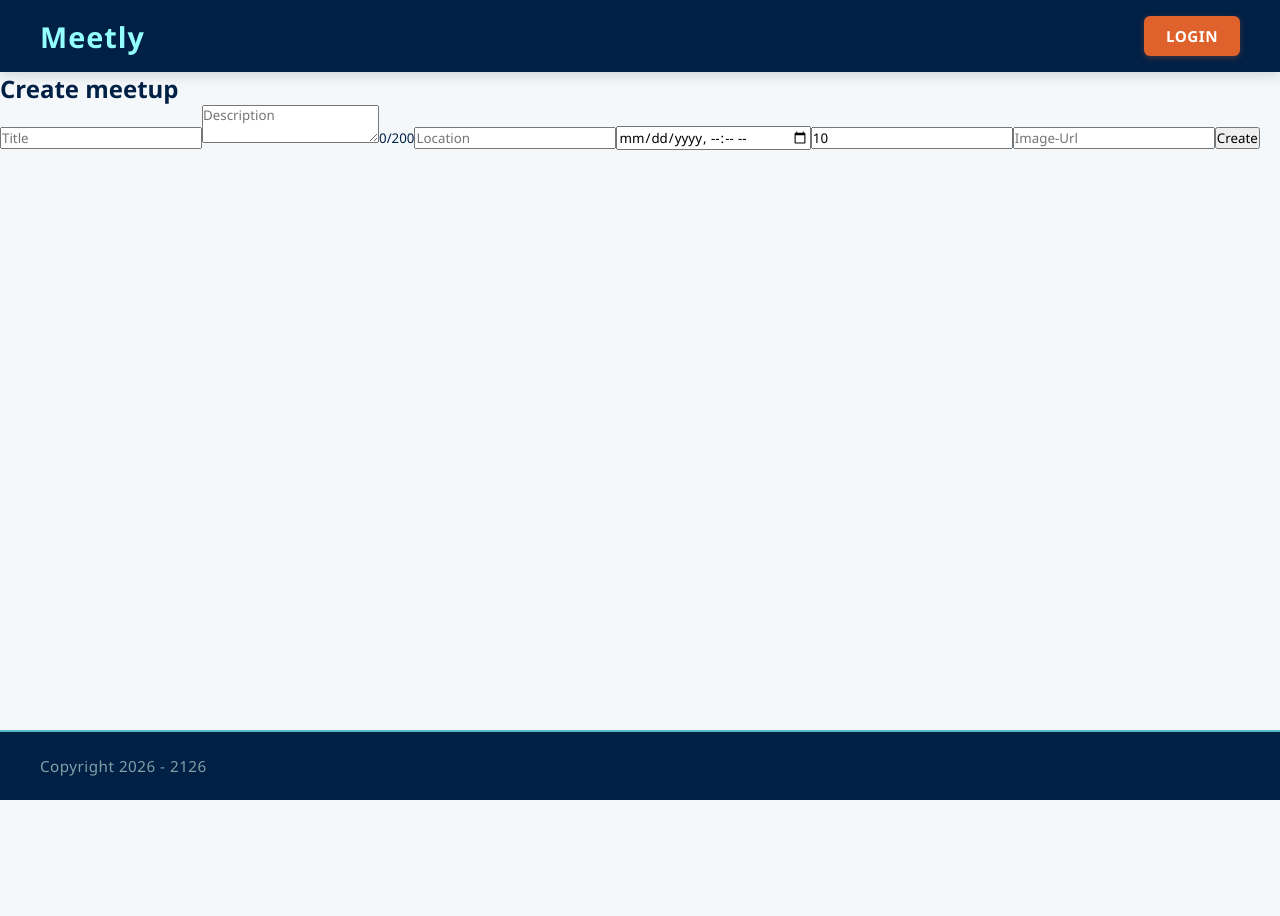
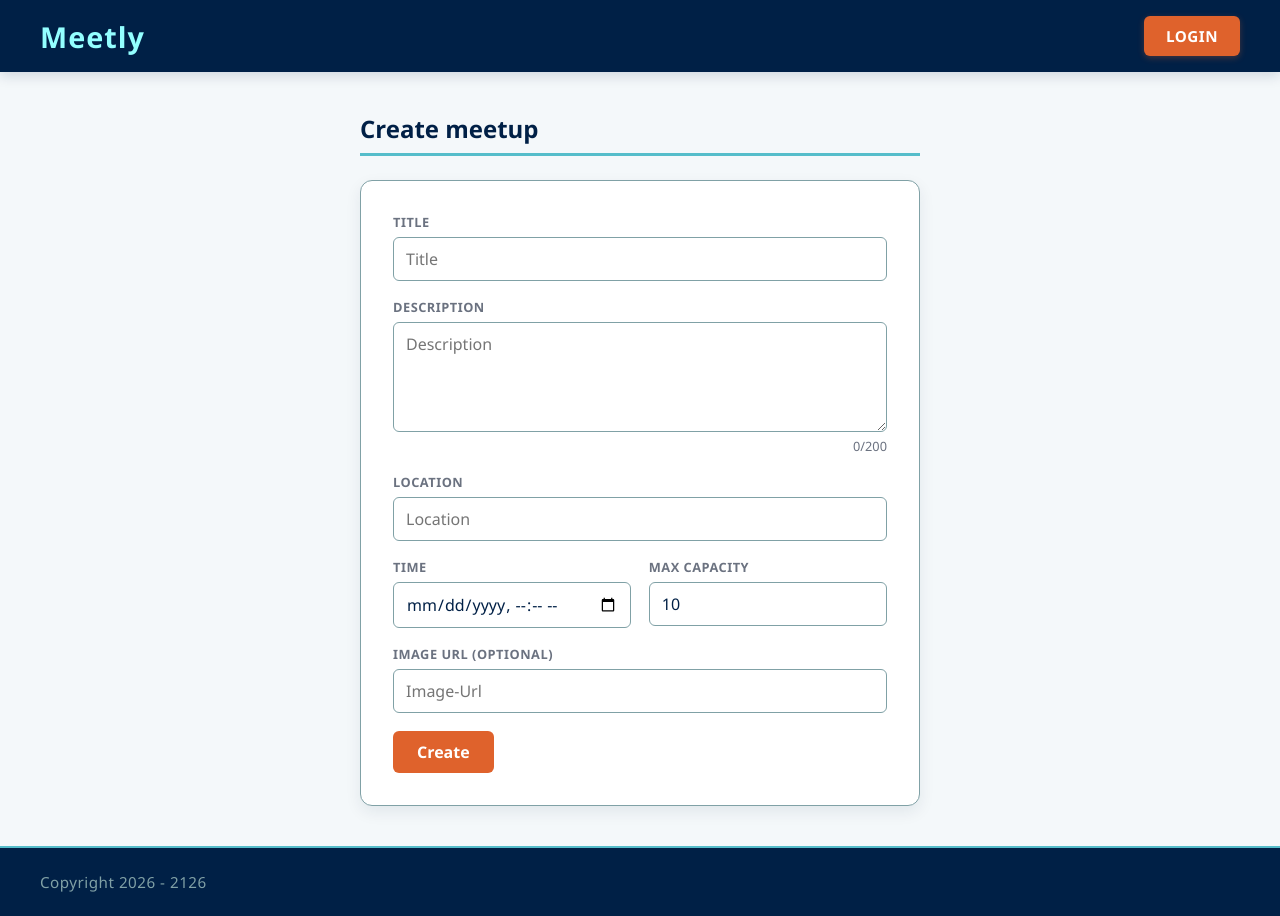
Before and after one commit to Vappelquist/Meetly, a React (Vite) app in the folder Meetly/Frontend/client/: page /#/create in a window 1280 px wide. Before the commit the page ends 800 px from the top, so only its background shows below. Built offline with nearby package versions, Linux system fonts and the light colour scheme.

Commit message:
Added styling for CreateMeetupForm/CreateMeetupPage

```diff
--- a/Meetly/Frontend/client/src/App.css
+++ b/Meetly/Frontend/client/src/App.css
@@ -597,3 +597,105 @@ section:has(> .header-class) {
   padding: 0.4rem 0.9rem;
   cursor: pointer;
 }
+
+/* -- */
+.createmeetup-page {
+  width: 100%;
+  max-width: 640px;
+  margin: 0 auto;
+  padding: 2.5rem;
+  flex: 1;
+}
+
+.createmeetup-page h1 {
+  margin: 0 0 1.5rem;
+  padding-bottom: 0.5rem;
+  color: var(--navy);
+  border-bottom: 3px solid var(--turquoise);
+}
+
+.createmeetup-form {
+  display: flex;
+  flex-direction: column;
+  gap: 1.1rem;
+  background-color: #ffffff;
+  border: 1px solid var(--muted-teal);
+  border-radius: 12px;
+  padding: 2rem;
+  box-shadow: 0 6px 16px rgba(0, 32, 70, 0.08);
+}
+
+.createmeetup-field {
+  display: flex;
+  flex-direction: column;
+  gap: 0.35rem;
+  min-width: 0;
+}
+
+.createmeetup-field > span {
+  font-size: 0.8rem;
+  font-weight: 600;
+  text-transform: uppercase;
+  letter-spacing: 0.5px;
+  color: #6b7280;
+}
+
+.createmeetup-field input,
+.createmeetup-field textarea {
+  width: 100%;
+  padding: 10px 12px;
+  border: 1px solid var(--muted-teal);
+  border-radius: 6px;
+  font: inherit;
+  color: var(--navy);
+  background-color: #ffffff;
+}
+
+.createmeetup-field textarea {
+  resize: vertical;
+}
+
+.createmeetup-field input:focus,
+.createmeetup-field textarea:focus {
+  outline: 2px solid var(--turquoise);
+  outline-offset: 2px;
+}
+
+.createmeetup-counter {
+  align-self: flex-end;
+  font-size: 0.8rem;
+  color: #6b7280;
+}
+
+.createmeetup-row {
+  display: grid;
+  grid-template-columns: 1fr 1fr;
+  gap: 1.1rem;
+}
+
+.createmeetup-submit {
+  align-self: flex-start;
+  padding: 10px 24px;
+  background-color: var(--orange);
+  color: #ffffff;
+  border: none;
+  border-radius: 6px;
+  font-size: 1rem;
+  font-weight: 600;
+  cursor: pointer;
+  transition: transform 0.2s ease, box-shadow 0.2s ease;
+}
+
+.createmeetup-submit:hover {
+  transform: translateY(-2px);
+  box-shadow: 0 6px 12px rgba(0, 32, 70, 0.18);
+}
+
+.createmeetup-error {
+  margin: 0;
+  color: #b91c1c;
+  font-weight: 600;
+}
+
+
+/* -- */
--- a/Meetly/Frontend/client/src/components/CreateMeetupForm.jsx
+++ b/Meetly/Frontend/client/src/components/CreateMeetupForm.jsx
@@ -44,16 +44,41 @@ console.error("Create meetup failed:", err);
   };
 
   return (
-    <form onSubmit={handleSubmit}>
+  <form className="createmeetup-form" onSubmit={handleSubmit}>
+    <label className="createmeetup-field">
+      <span>Title</span>
       <input name="title" maxLength={LIMITS.title} placeholder="Title" value={form.title} onChange={handleChange} required />
-      <textarea name="description" maxLength={LIMITS.description} placeholder="Description" value={form.description} onChange={handleChange} required />
-      <small>{form.description.length}/{LIMITS.description}</small>
+    </label>
+
+    <label className="createmeetup-field">
+      <span>Description</span>
+      <textarea name="description" rows={4} maxLength={LIMITS.description} placeholder="Description" value={form.description} onChange={handleChange} required />
+      <small className="createmeetup-counter">{form.description.length}/{LIMITS.description}</small>
+    </label>
+
+    <label className="createmeetup-field">
+      <span>Location</span>
       <input name="place" maxLength={LIMITS.place} placeholder="Location" value={form.place} onChange={handleChange} required />
-      <input name="time" type="datetime-local" value={form.time} onChange={handleChange} required />
-      <input name="maxCapacity" type="number" min="1" value={form.maxCapacity} onChange={handleChange} required />
+    </label>
+
+    <div className="createmeetup-row">
+      <label className="createmeetup-field">
+        <span>Time</span>
+        <input name="time" type="datetime-local" value={form.time} onChange={handleChange} required />
+      </label>
+      <label className="createmeetup-field">
+        <span>Max Capacity</span>
+        <input name="maxCapacity" type="number" min="1" value={form.maxCapacity} onChange={handleChange} required />
+      </label>
+    </div>
+
+    <label className="createmeetup-field">
+      <span>Image URL (Optional)</span>
       <input name="imageUrl" type="url" placeholder="Image-Url" value={form.imageUrl} onChange={handleChange} />
-      <button type="Submit">Create</button>
-      {error && <p>{error}</p>}
-    </form>
-  );
+    </label>
+
+    <button type="submit" className="createmeetup-submit">Create</button>
+    {error && <p className="createmeetup-error">{error}</p>}
+  </form>
+);
 }
--- a/Meetly/Frontend/client/src/pages/CreateMeetupPage.jsx
+++ b/Meetly/Frontend/client/src/pages/CreateMeetupPage.jsx
@@ -7,7 +7,7 @@ export default function CreateMeetupPage() {
     return (
         <section>
             <Header />
-            <main>
+            <main className="createmeetup-page">
                 <h1>Create meetup</h1>
                 <CreateMeetupForm />
             </main>
```
